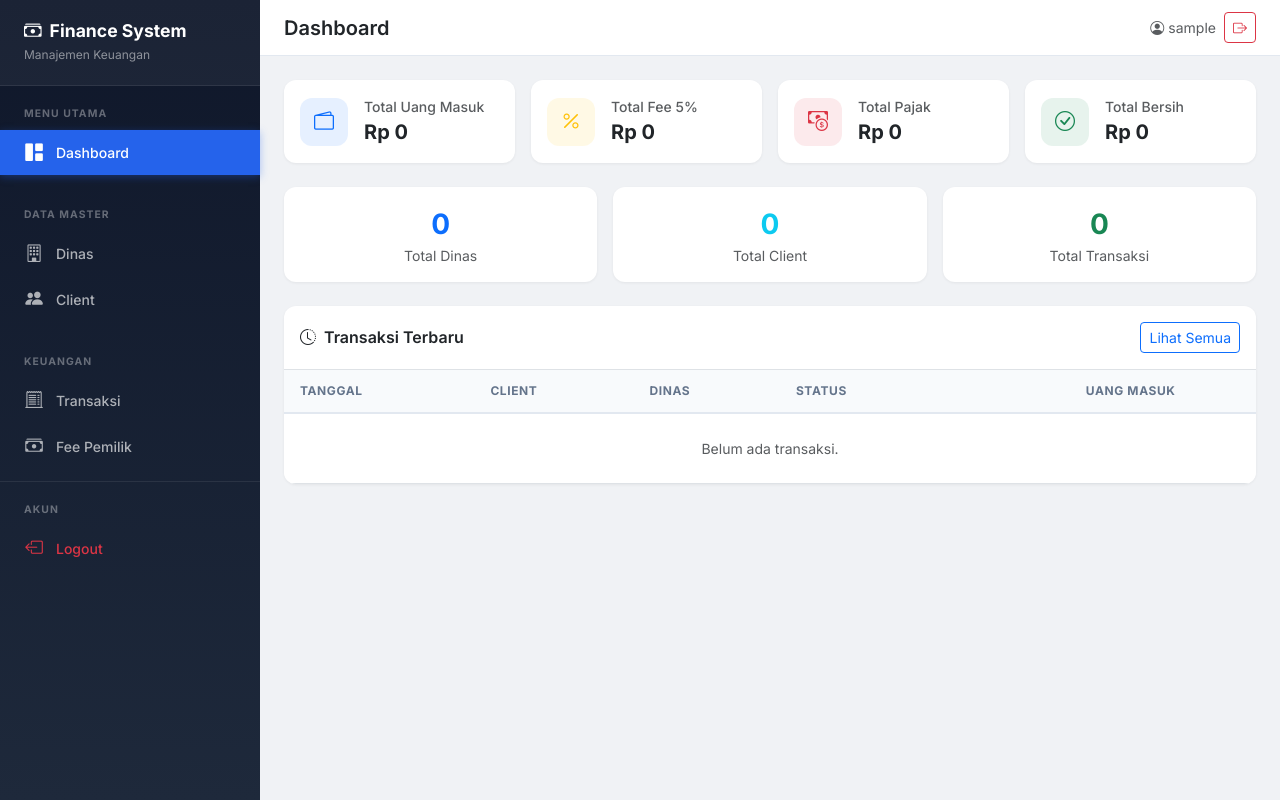
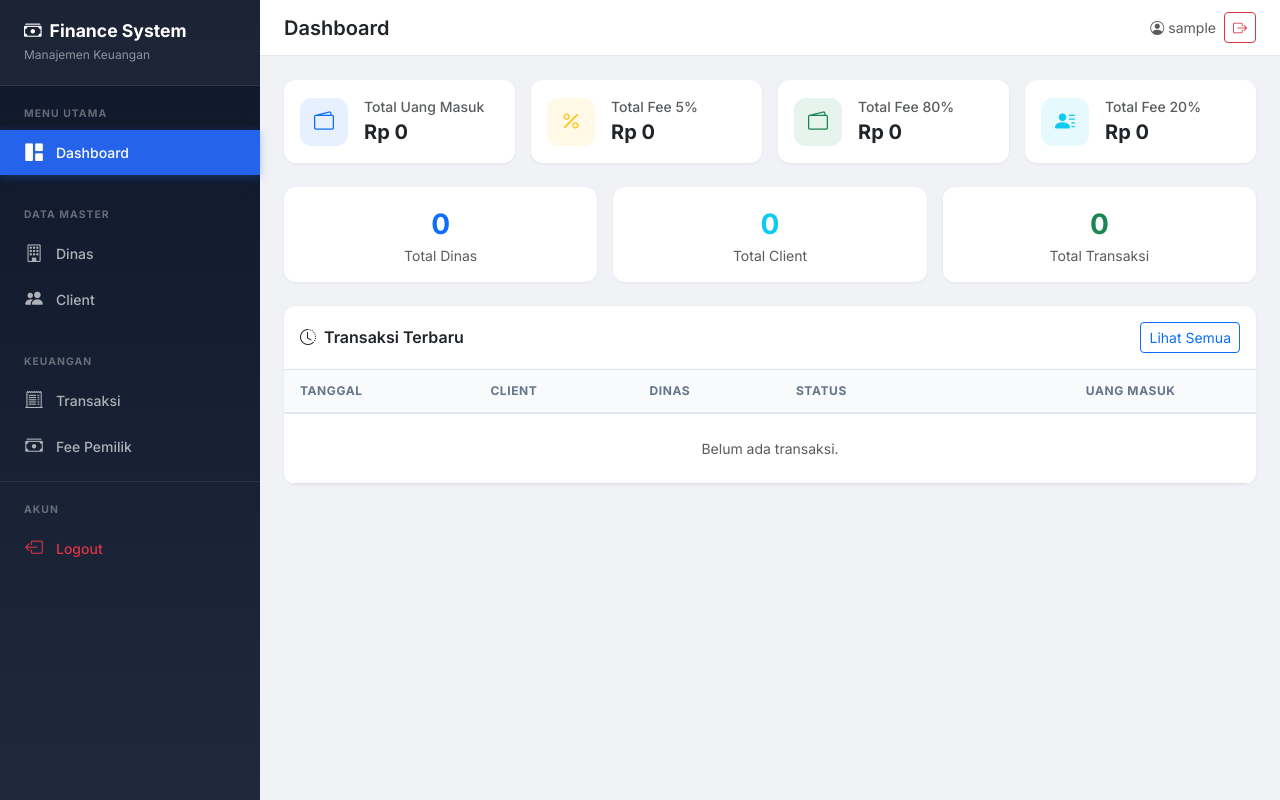
Before and after one commit to arifrg1704-cpu/katering-finance, a Django app: page / in a window 1280 px wide. Run offline with Django 5.2, Linux system fonts and the light colour scheme; the visitor is signed in with stand-in values (Sample User, id 1); data that the repository does not hold is empty.

Commit message:
Update Dashboard cards to show Fee 80% and Fee 20% instead of Pajak and Bersih

```diff
--- a/finance/templates/finance/dashboard.html
+++ b/finance/templates/finance/dashboard.html
@@ -36,12 +36,12 @@
     <div class="col-md-6 col-xl-3">
         <div class="card stat-card">
             <div class="card-body d-flex align-items-center gap-3">
-                <div class="stat-icon bg-danger bg-opacity-10 text-danger">
-                    <i class="bi bi-cash-coin"></i>
+                <div class="stat-icon bg-success bg-opacity-10 text-success">
+                    <i class="bi bi-wallet2"></i>
                 </div>
                 <div>
-                    <div class="text-muted small fw-medium">Total Pajak</div>
-                    <div class="fs-5 fw-bold text-dark">Rp {{ totals.total_pajak|intcomma }}</div>
+                    <div class="text-muted small fw-medium">Total Fee 80%</div>
+                    <div class="fs-5 fw-bold text-dark">Rp {{ totals.total_fee_bersih_80|intcomma }}</div>
                 </div>
             </div>
         </div>
@@ -49,12 +49,12 @@
     <div class="col-md-6 col-xl-3">
         <div class="card stat-card">
             <div class="card-body d-flex align-items-center gap-3">
-                <div class="stat-icon bg-success bg-opacity-10 text-success">
-                    <i class="bi bi-check-circle"></i>
+                <div class="stat-icon bg-info bg-opacity-10 text-info">
+                    <i class="bi bi-person-lines-fill"></i>
                 </div>
                 <div>
-                    <div class="text-muted small fw-medium">Total Bersih</div>
-                    <div class="fs-5 fw-bold text-dark">Rp {{ totals.total_bersih|intcomma }}</div>
+                    <div class="text-muted small fw-medium">Total Fee 20%</div>
+                    <div class="fs-5 fw-bold text-dark">Rp {{ totals.total_fee_pemilik_20|intcomma }}</div>
                 </div>
             </div>
         </div>
```
